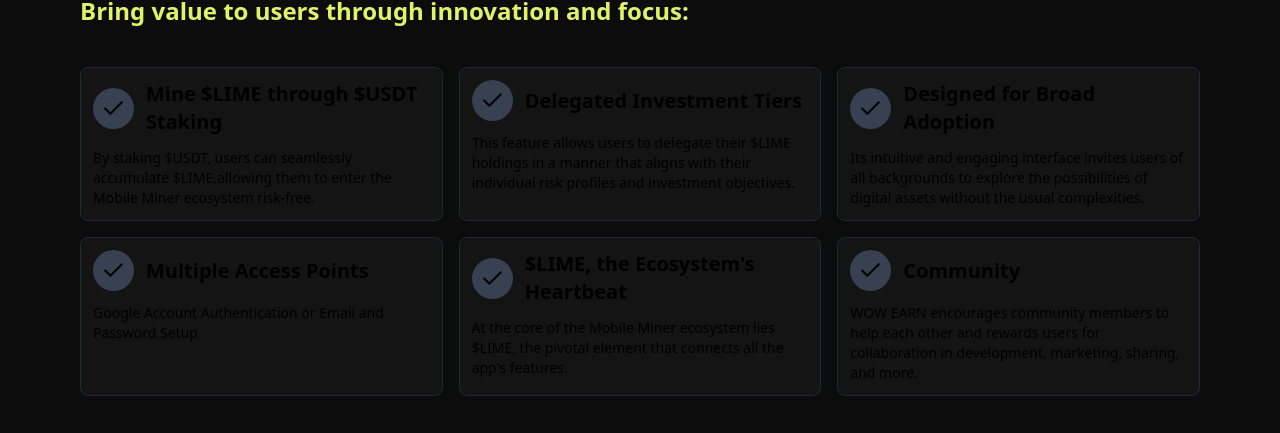
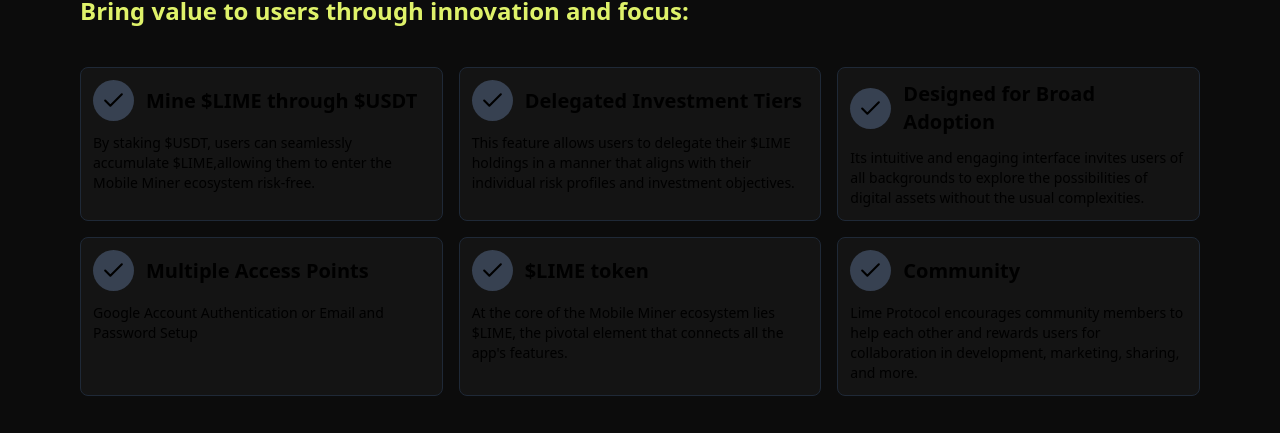
Before and after one commit to Limeprotocol/mobile-mining, a Next.js app: page /landing in a window 1280 px wide. Shown: the part 691-1124 px from the top of the page. Built offline with nearby package versions, Linux system fonts and the light colour scheme.

Commit message:
added gtag

```diff
--- a/pages/landing.js
+++ b/pages/landing.js
@@ -164,9 +164,7 @@
                 <div className="bg-gray-700 w-max p-2 rounded-full">
                   <Check size={25} />
                 </div>
-                <h1 className="text-xl font-bold">
-                  Mine $LIME through $USDT Staking
-                </h1>
+                <h1 className="text-xl font-bold">Mine $LIME through $USDT</h1>
               </div>
 
               <p className="text-sm">
@@ -223,9 +221,7 @@
                 <div className="bg-gray-700 w-max p-2 rounded-full">
                   <Check size={25} />
                 </div>
-                <h1 className="text-xl font-bold">
-                  $LIME, the Ecosystem's Heartbeat
-                </h1>
+                <h1 className="text-xl font-bold">$LIME token</h1>
               </div>
 
               <p className="text-sm">
@@ -242,8 +238,8 @@
               </div>
 
               <p className="text-sm">
-                WOW EARN encourages community members to help each other and
-                rewards users for collaboration in development, marketing,
+                Lime Protocol encourages community members to help each other
+                and rewards users for collaboration in development, marketing,
                 sharing, and more.
               </p>
             </div>
```
Also changed, not shown: 1 other file (tests, documents, lock files or other folders).
